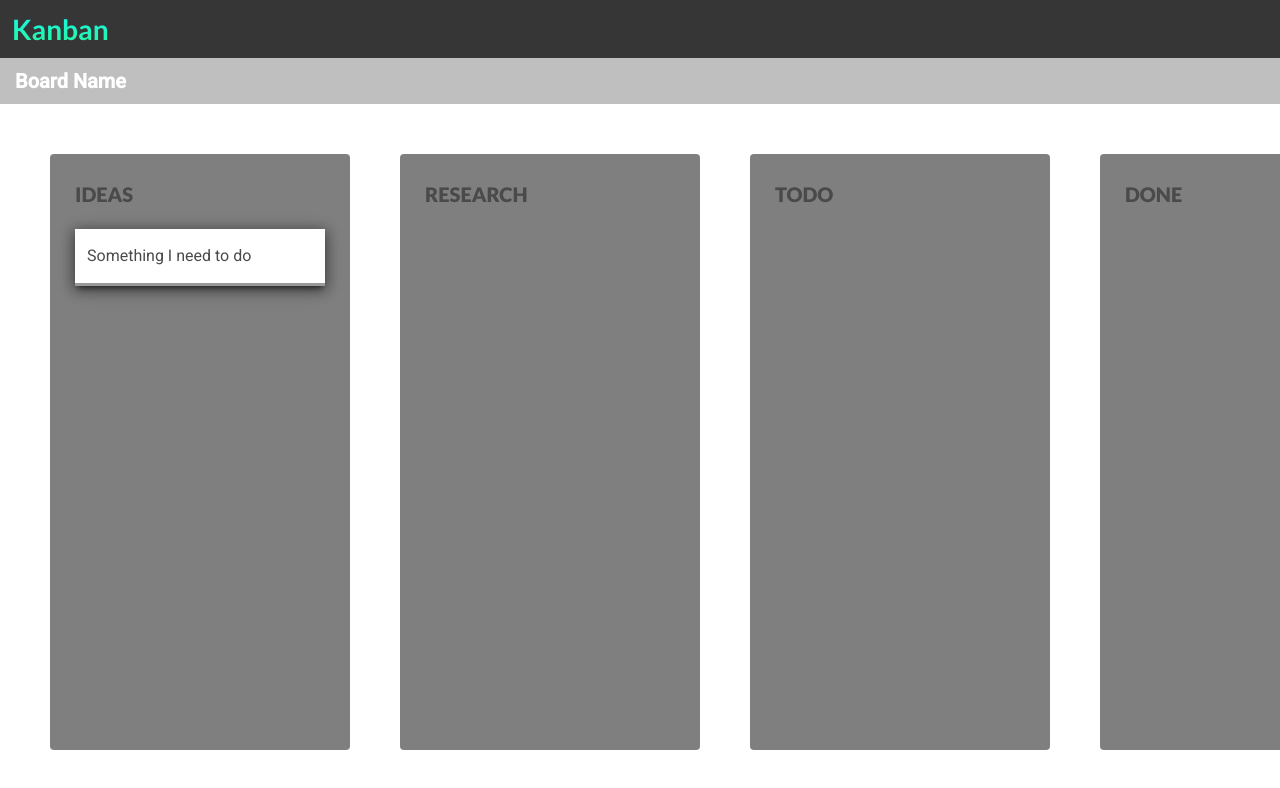
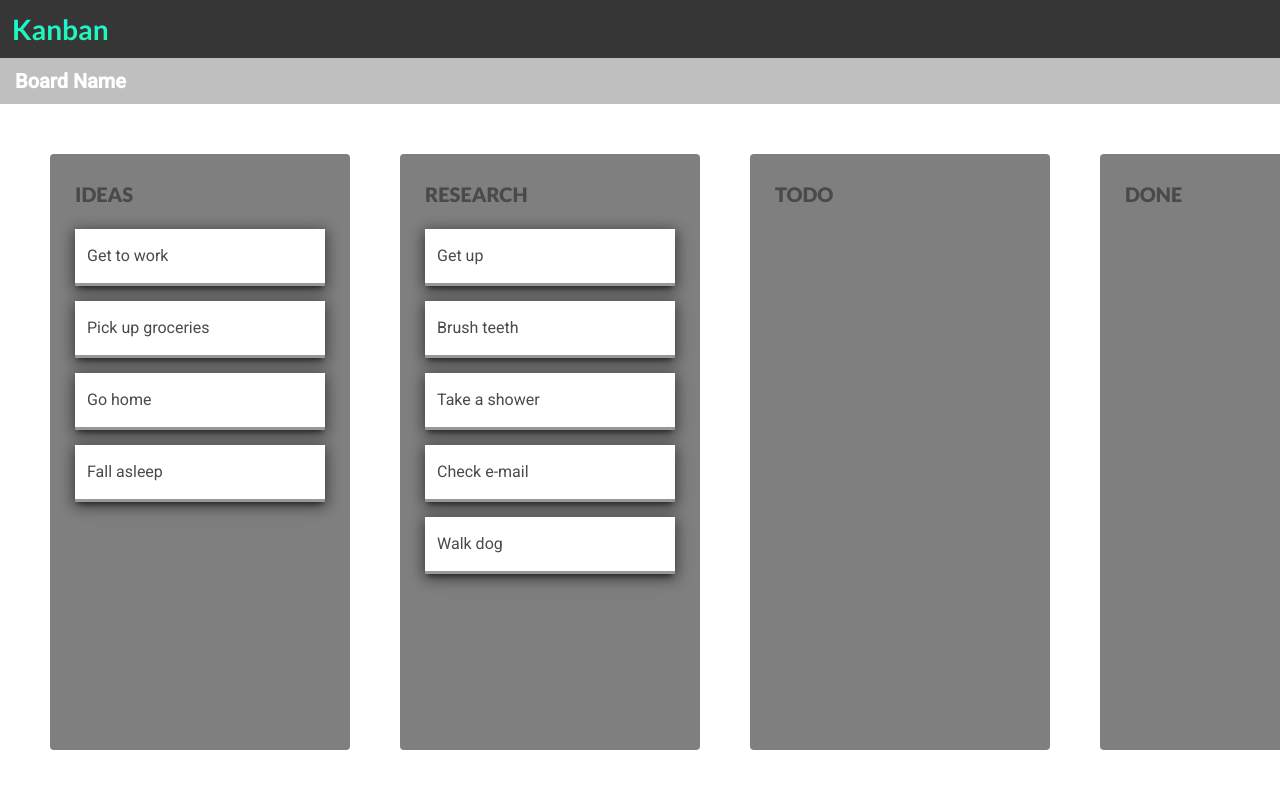
Before and after one commit to santiagoejm/angular_draggable-items, an Angular app: page / in a window 1280 px wide. Shown: the top 788 px of the page. Built offline with nearby package versions, Linux system fonts and the light colour scheme.

Commit message:
draging and dropping between columns

```diff
--- a/src/app/pages/main-view/main-view.component.html
+++ b/src/app/pages/main-view/main-view.component.html
@@ -24,12 +24,26 @@
             [cdkDropListData]="todo"
             (cdkDropListDropped)="drop($event)"
           >
-            <div class="task" cdkDrag>Something I need to do</div>
+            <div class="task" *ngFor="let item of todo" cdkDrag>
+              {{ item }}
+            </div>
           </div>
         </div>
 
         <div class="board-column">
           <div class="column-title">Research</div>
+
+          <div
+            class="task-container"
+            cdkDropList
+            #todoList="cdkDropList"
+            [cdkDropListData]="done"
+            (cdkDropListDropped)="drop($event)"
+          >
+            <div class="task" *ngFor="let item of done" cdkDrag>
+              {{ item }}
+            </div>
+          </div>
         </div>
 
         <div class="board-column">
```
